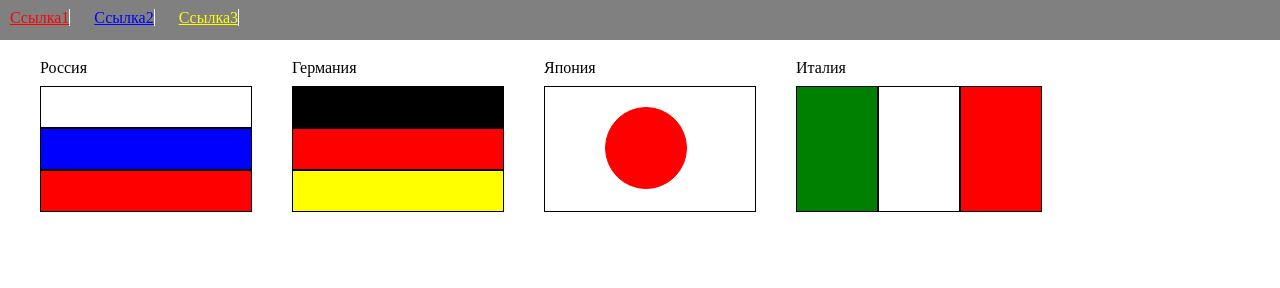
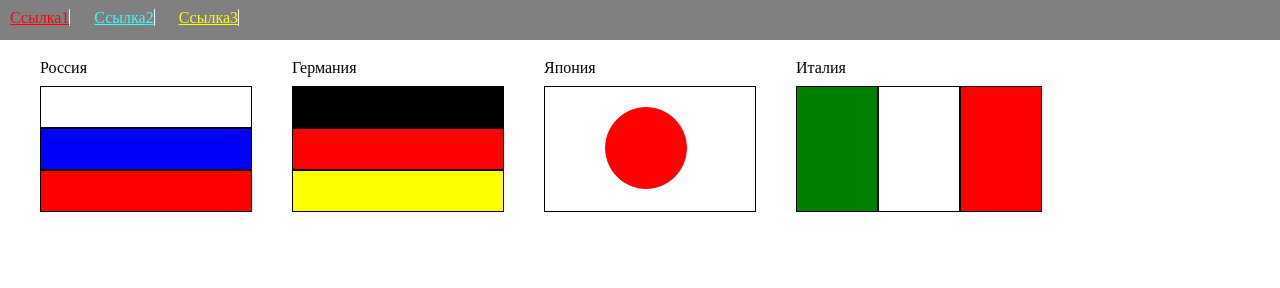
Before and after one commit to aleksandra-zagorovskaya/homework2, a plain HTML site: page index.html in a window 1280 px wide. Shown: the top 288 px of the page. Drawn offline with Linux system fonts and the light colour scheme.

Commit message:
final version

```diff
--- a/main.css
+++ b/main.css
@@ -2,7 +2,7 @@
     color: red;
 }
 .link2 {
-    color:blue;
+    color:#3ff ;
 }
 .link3 {
     color: yellow;
```
Also changed, not shown: index.html (+6 -2 lines).
